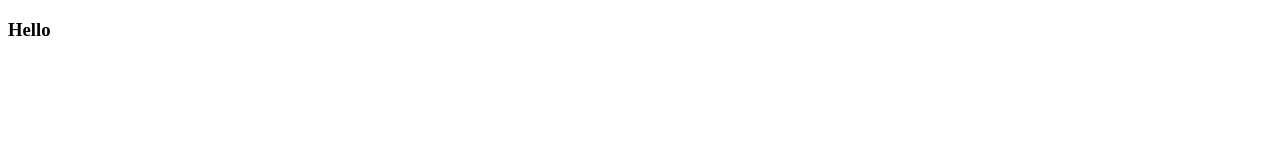
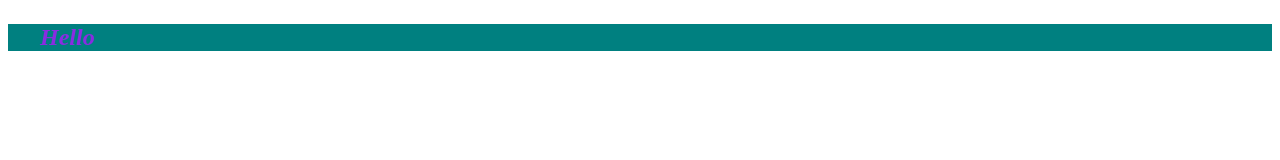
Before and after one commit to Danmusicmegaman/htmltest, a plain HTML site: page Index.html in a window 1280 px wide. Drawn offline with Linux system fonts and the light colour scheme.

Commit message:
added style sheet

```diff
--- a/Index.html
+++ b/Index.html
@@ -4,9 +4,10 @@
     <meta charset="UTF-8">
     <meta name="viewport" content="width=device-width, initial-scale=1.0">
     <title>Document</title>
+    <link rel="stylesheet" href="styles.css">
 </head>
 <body>
-    <H3>Hello
+    <H3 class="purple">Hello
 
     </H3>
 </body>
--- /dev/null
+++ b/styles.css
@@ -0,0 +1,8 @@
+.purple{
+    color: blueviolet;
+    background-color: teal;
+    font-style: italic;
+    font-size: 18pt;
+    padding-left: 2rem;
+
+}
```
